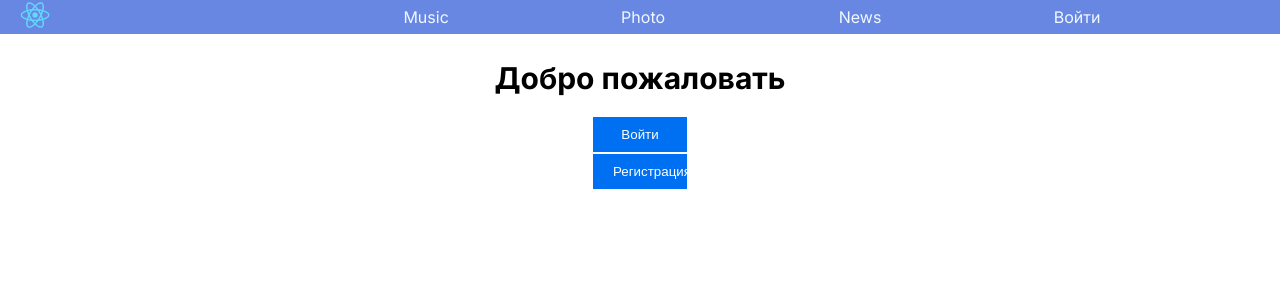
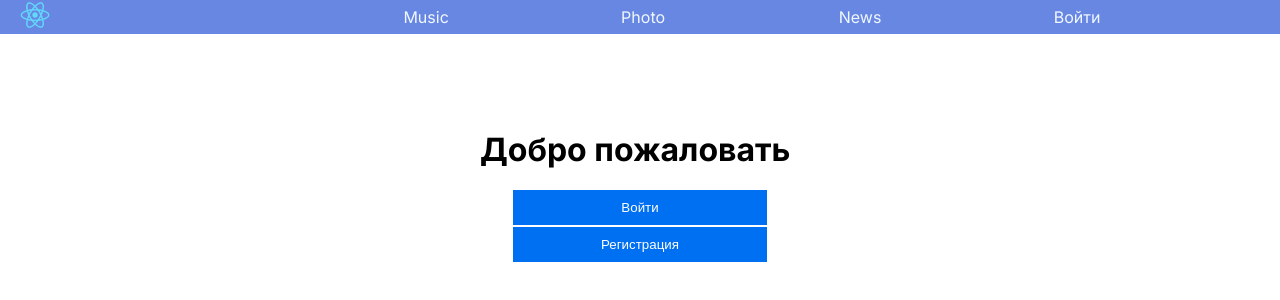
Before and after one commit to rapaxa/social, a Next.js app: page / in a window 1280 px wide. Shown: the top 300 px of the page. Built offline with nearby package versions, Linux system fonts and the light colour scheme.

Commit message:
'localStore'

```diff
--- a/src/app/author/page.tsx
+++ b/src/app/author/page.tsx
@@ -4,7 +4,7 @@ import style from './stylePageAuthor/layout.module.css'
 
 const Author = () => {
     return (
-        <section className={style.window_elements}>
+        <div className={style.window}>
             <h1>Добро пожаловать</h1>
             <div className={style.wrap_btn}>
                 <Link className={style.link} href={"/author/login"}>
@@ -14,7 +14,7 @@ const Author = () => {
                     <button>Регистрация</button>
                 </Link>
             </div>
-        </section>
+        </div>
 
     )
 }
--- a/src/app/page.tsx
+++ b/src/app/page.tsx
@@ -1,10 +1,10 @@
-'use client'
-import Main from '../components/Main/Main'
 import Author from "@/app/author/page";
-
+import style from '../app/author/stylePageAuthor/layout.module.css'
 const Home = () => {
     return (
+        <main className={style.window}>
         <Author/>
+        </main>
     )
 }
 export default Home
```
